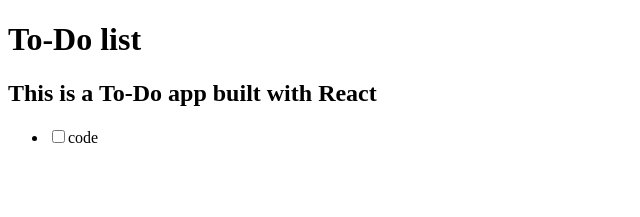
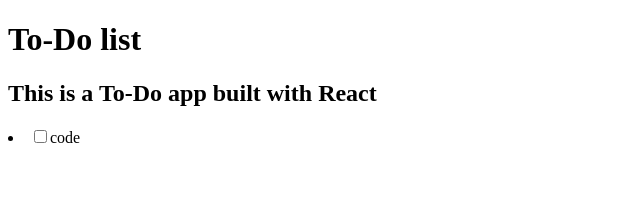
Before and after one commit to LuisDev912/frontend-practices, a React (Vite) app in the folder todo-React/: page / in a window 1280 px wide. Shown: the top 217 px of the page, without its empty margins (0-640 px from the left). Built offline with nearby package versions, Linux system fonts and the light colour scheme; the HTML template or start-up script is replaced by a standard one.

Commit message:
todo-react: create TodoItem component to show the tasks

```diff
--- /dev/null
+++ b/todo-React/src/TodoItem.jsx
@@ -0,0 +1,10 @@
+const TodoItem = ({ task }) => {
+    return (
+        <li>
+            <input type="checkbox" id={`task-${task}`} />
+            <label htmlFor={`task-$task`}>{task}</label>
+        </li>
+    );
+};
+
+export default TodoItem;
--- a/todo-React/src/TodoList.jsx
+++ b/todo-React/src/TodoList.jsx
@@ -1,15 +1,12 @@
+import TodoItem from './TodoItem.jsx';
+
 const ToDoList = ({ tasks }) => {
 
     return (
         <div>
-            <ul>
-                <li>
-                    <input type="checkbox" name="checkTask" id="taskCheckbox" />
-                    {tasks.map((task, index) => (
-                        <label key={index}>{task}</label>
-                    ))}
-                </li>
-            </ul>
+            {tasks.map((task, index) => (
+                <TodoItem key={index} task={task} />
+            ))}
         </div>
     )
 }
```
